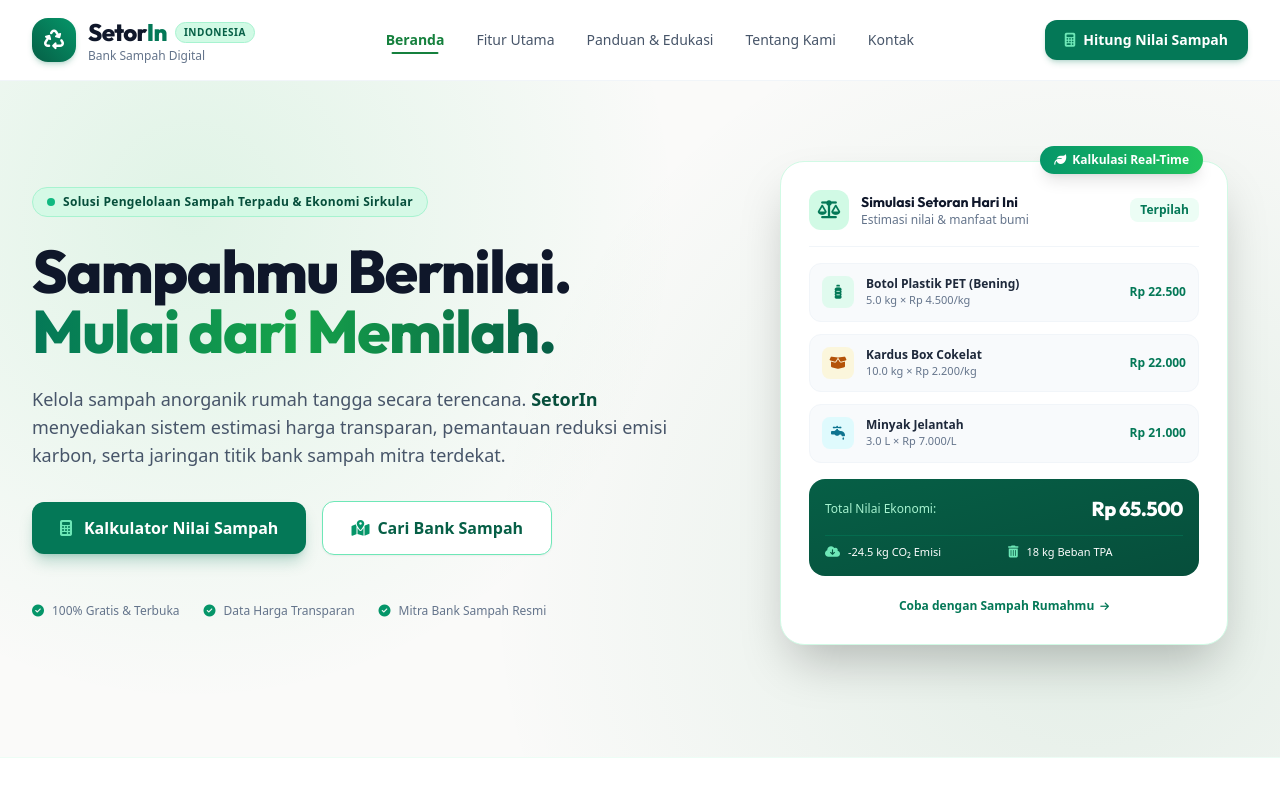
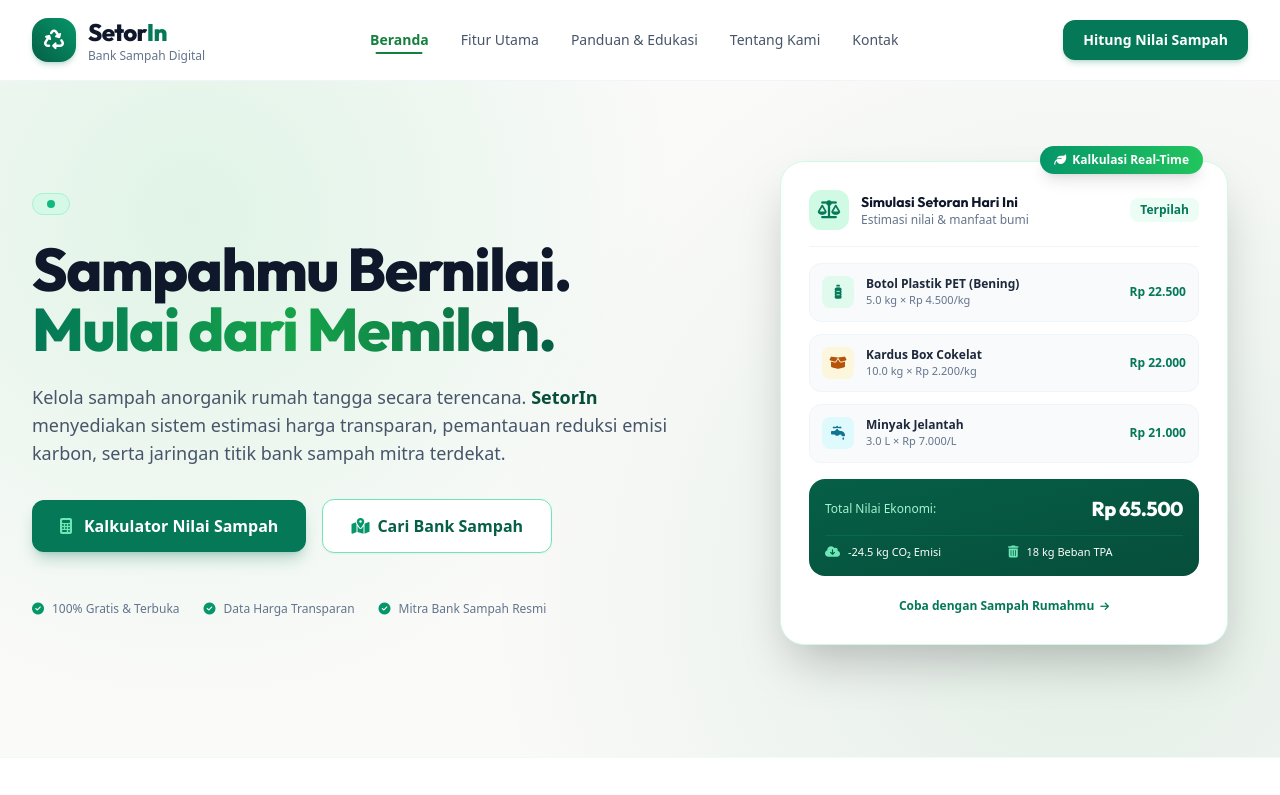
Before and after one commit to nanggalayudap/webdesign_EhAdaWargalab_technoversary_vol.II, a plain HTML site: page index.html in a window 1280 px wide. Shown: the top 795 px of the page. Drawn offline with nearby package versions, Linux system fonts and the light colour scheme.

Commit message:
feat: renew features

```diff
--- a/index.html
+++ b/index.html
@@ -53,7 +53,6 @@
           <div>
             <div class="flex items-center gap-2">
               <span class="text-2xl font-extrabold tracking-tight text-slate-900 font-heading">Setor<span class="text-emerald-700">In</span></span>
-              <span class="text-[10px] font-bold tracking-wider uppercase px-2 py-0.5 rounded-full bg-emerald-100 text-emerald-800 border border-emerald-200">Indonesia</span>
             </div>
             <p class="text-xs text-slate-500 font-medium">Bank Sampah Digital</p>
           </div>
@@ -71,7 +70,7 @@
         <!-- CTA & Quick Action -->
         <div class="hidden lg:flex items-center gap-3">
           <a href="fitur.html#kalkulator" class="px-5 py-2.5 rounded-xl font-semibold text-sm text-white bg-emerald-700 hover:bg-emerald-800 shadow-md shadow-emerald-700/20 transition-all hover:-translate-y-0.5 flex items-center gap-2">
-            <i class="fa-solid fa-calculator text-emerald-300"></i>
+            <!-- <i class="fa-solid fa-calculator text-emerald-300"></i> -->
             <span>Hitung Nilai Sampah</span>
           </a>
         </div>
@@ -114,7 +113,6 @@
           <div class="lg:col-span-7 space-y-6 text-center lg:text-left">
             <div class="inline-flex items-center gap-2 px-3.5 py-1.5 rounded-full bg-emerald-100/80 border border-emerald-200 text-emerald-900 text-xs font-semibold tracking-wide">
               <span class="w-2 h-2 rounded-full bg-emerald-500"></span>
-              <span>Solusi Pengelolaan Sampah Terpadu & Ekonomi Sirkular</span>
             </div>
 
             <h1 class="text-4xl sm:text-5xl lg:text-6xl font-extrabold tracking-tight text-slate-900 leading-[1.15] font-heading">
```
Also changed, not shown: about.html (+0 -1 lines), contact.html (+0 -1 lines), fitur.html (+0 -1 lines), konten.html (+0 -1 lines).
